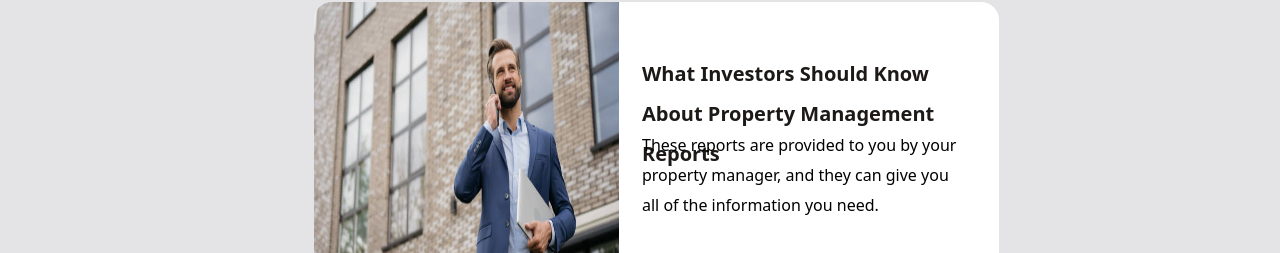
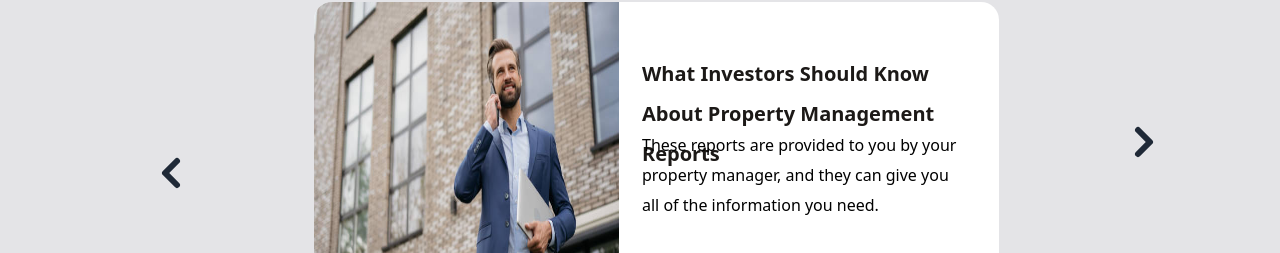
Before and after one commit to HelenaMission/Mission5-Kelsie-Helena, a React (Create React App) app in the folder M5-frontend/: page / in a window 1280 px wide. Shown: the part 1226-1479 px from the top of the page. Built offline with nearby package versions, Linux system fonts and the light colour scheme; no server answers.

Commit message:
put back comment out part

```diff
--- a/M5-frontend/src/components/kelsieComponents/homePage/Blog.jsx
+++ b/M5-frontend/src/components/kelsieComponents/homePage/Blog.jsx
@@ -1,5 +1,5 @@
 import React, { useState } from "react";
-// import { ChevronLeftIcon, ChevronRightIcon } from "@heroicons/react/solid";
+import { ChevronLeftIcon, ChevronRightIcon } from "@heroicons/react/solid";
 import Arrow from "../../../images/homePage/arrow.png";
 import Carousel1 from "../../../images/homePage/carousel1.png";
 import Carousel2 from "../../../images/homePage/carousel2.png";
@@ -46,11 +46,11 @@ const Blog = () => {
         <div className="absolute left-[462px] top-0 text-center text-black text-4xl font-bold font-['Plus Jakarta Sans'] leading-loose">
           Blog
         </div>
-        {/* Previous Slide Button */}
-        {/* <ChevronLeftIcon
+        Previous Slide Button
+        <ChevronLeftIcon
           className="relative w-[60px] h-[60px] left-0 top-[250px] cursor-pointer"
           onClick={prevSlide}
-        /> */}
+        />
 
         <div className="absolute w-[305px] h-[42px] left-[406px] top-[70px]">
           <div className="absolute w-[305px] h-[42px] left-0 top-0 text-zinc-600 text-lg font-bold font-['Plus Jakarta Sans'] leading-loose">
@@ -90,10 +90,10 @@ const Blog = () => {
               />
             </div>
           </div>
-          {/* <ChevronRightIcon
+          <ChevronRightIcon
             className="relative left-[800px] w-[60px] h-[60px] top-[110px] cursor-pointer"
             onClick={nextSlide}
-          /> */}
+          />
         </div>
         <div className="absolute bottom-[10px] left-[50%] transform translate-x-[-50%] flex space-x-2">
           {blogPosts.map((_, index) => (
```
